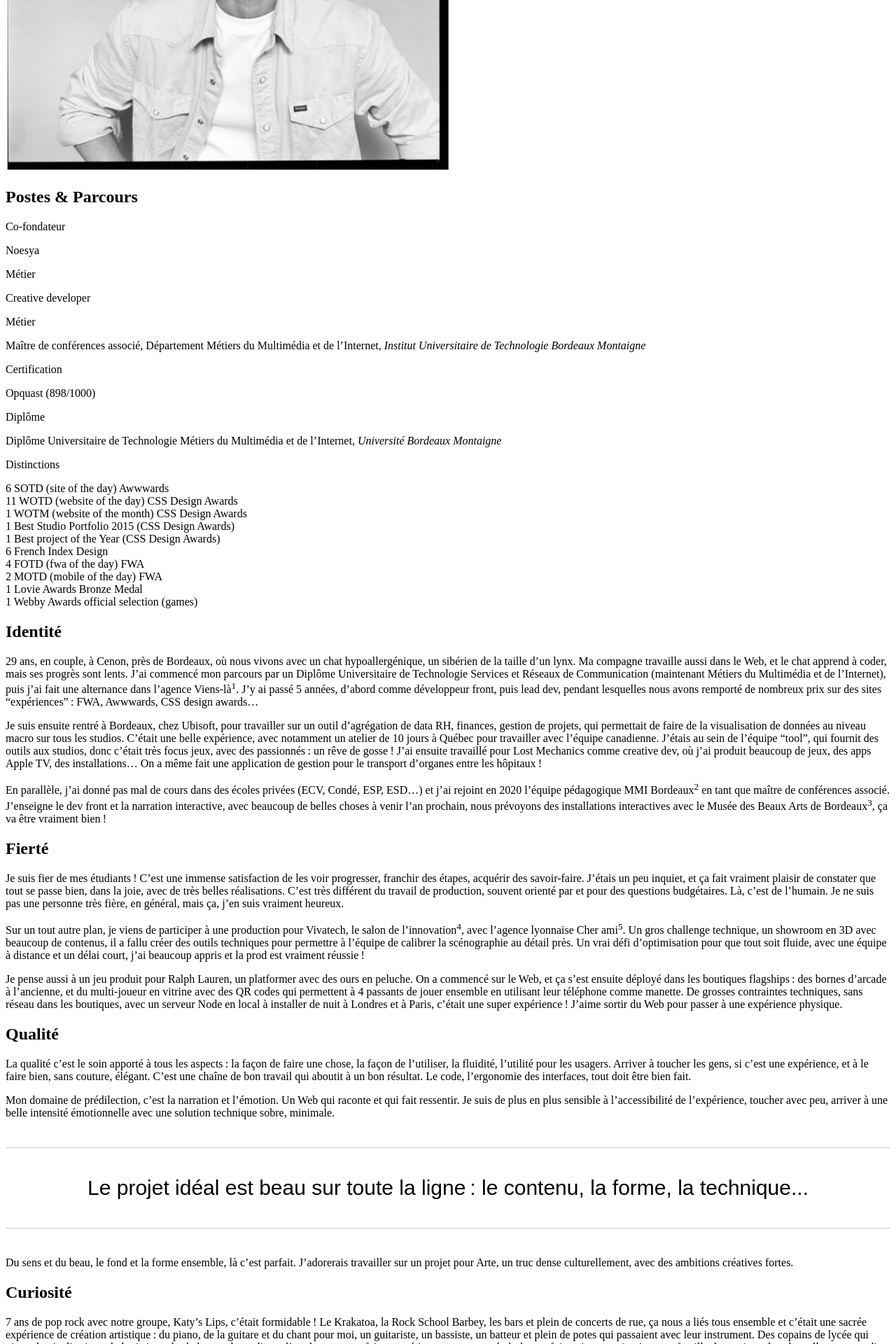
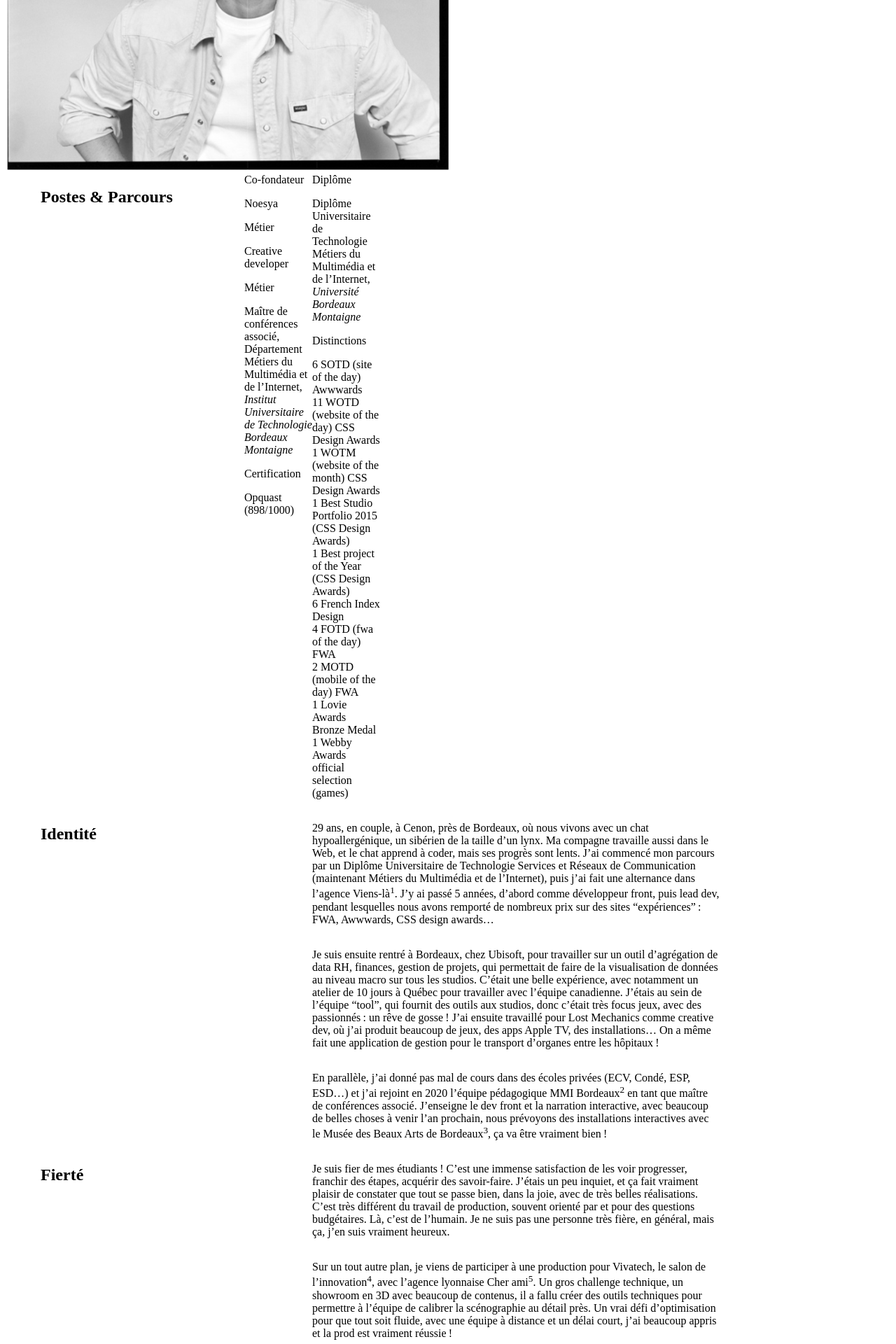
Before and after one commit to noesya/coop.noesya.www, a Jekyll site: the page built from _members/alexis-benoit.md, in a window 1280 px wide. Shown: the part 1221-3141 px from the top of the page at 70% size. Built offline with Jekyll 4.4.1, drawn with Linux system fonts in a browser that asks for light colours; some web fonts are replaced.

Commit message:
WIP grid

```diff
--- a/_includes/note.html
+++ b/_includes/note.html
@@ -1,4 +1,4 @@
-<div class="note js-note" id="note-{{ note_index }}">
+<aside class="note js-note" id="note-{{ note_index }}">
     {{ note_index }}. Voir
     {% if note.url %}<a href="{{ note.url }}" target="_blank" rel="noferrer">{% endif %}
     {{ note.title }}
@@ -7,4 +7,4 @@
         <br>
         <img src="{{ note.image }}" alt="{{ note.title }}" width="200"/>
     {% endif %}
-</div>
+</aside>
--- a/_layouts/member.html
+++ b/_layouts/member.html
@@ -2,12 +2,12 @@
 layout: default
 ---
 
-<div>
+<header>
     <p class="h1">Équipe<p>
     <h1>{{page.title}}</h1>
     <img src="{{ page.portrait }}" alt="{{ page.title }}">
-    <img src="{{ page.portrait_alt }}" alt="{{ page.title }} aussi" class="d-none">
-</div>
+    <img src="{{ page.portrait_alt }}" alt="{{ page.title }} aussi">
+</header>
 
 <section>
     <h2>Postes & Parcours</h2>
@@ -22,7 +22,6 @@ layout: default
         {% endfor %}
     </div>
 </section>
-
 
 {% for section in page.sections %}
 <section>
--- /dev/null
+++ b/_sass/commons/grid.sass
@@ -0,0 +1,11 @@
+section
+    display: grid
+    grid-template-columns: repeat(12, 1fr)
+    margin: auto
+    max-width: $grid-width
+    padding: 0 $grid-gutter
+    h2
+        grid-column: 1/4
+        grid-row: 1
+    p
+        grid-column: 5/11
--- a/_sass/components/header.sass
+++ b/_sass/components/header.sass
@@ -1,4 +1,4 @@
-header
+#menu
     position: sticky
     top: 0
     width: 100%
--- a/_sass/components/notes.sass
+++ b/_sass/components/notes.sass
@@ -7,14 +7,14 @@
         display: block
         max-width: 80px
     &.is-fixed
+        background: $gray
         bottom: 0
         left: 0
         padding: 10px
         position: fixed
-        width: 100%
-        background: $gray
         transform: translateY(100%)
         transition: 0.25s
+        width: 100%
         z-index: 3
         &.is-visible
             transform: translateY(0)
@@ -23,7 +23,7 @@
         //     position: absolute
         //     right: 12px
     &:not(.is-fixed)
-        position: absolute
+        // position: absolute
         // padding-left: $container-padding-x
         // position: absolute
         // margin-top: -30px
--- a/_sass/main.sass
+++ b/_sass/main.sass
@@ -2,6 +2,8 @@
 @import "tools/functions/px2rem"
 @import "commons/fonts"
 @import "commons/global"
+
+@import "commons/grid"
 @import "commons/typography"
 @import "components/header"
 @import "components/menu"
--- a/_sass/tools/variables.sass
+++ b/_sass/tools/variables.sass
@@ -12,3 +12,7 @@ $font-family-serif: "Signifier", serif
 
 $font-family-base: $font-family-serif
 $headings-font-family: $font-family-sans-serif
+
+// grid
+$grid-width: 1440px
+$grid-gutter: 50px
```
Also changed, not shown: .sass-lint.yml.
